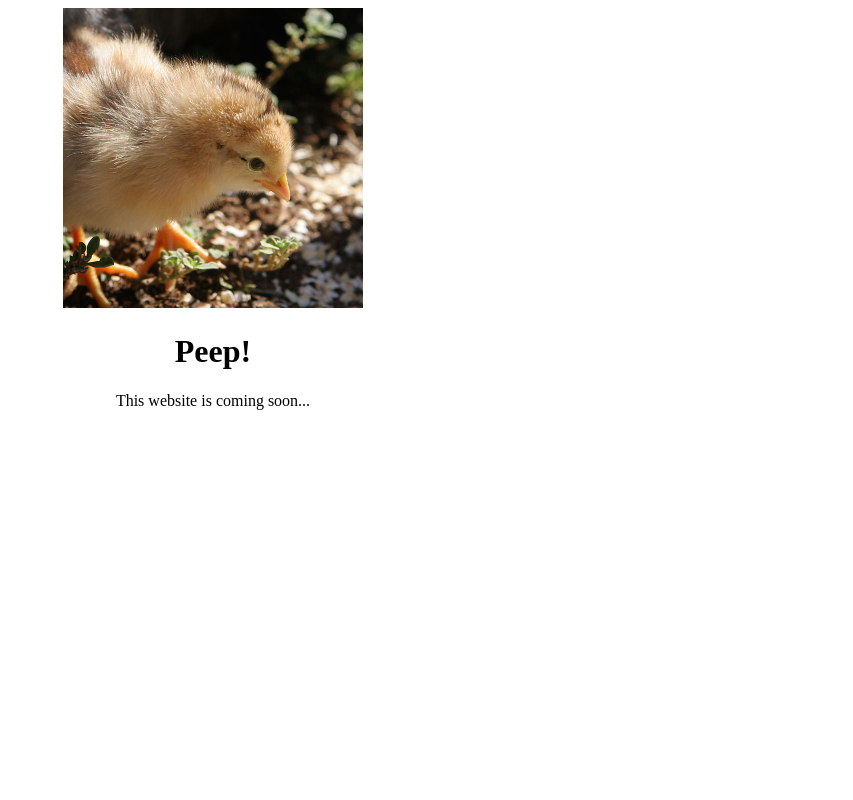
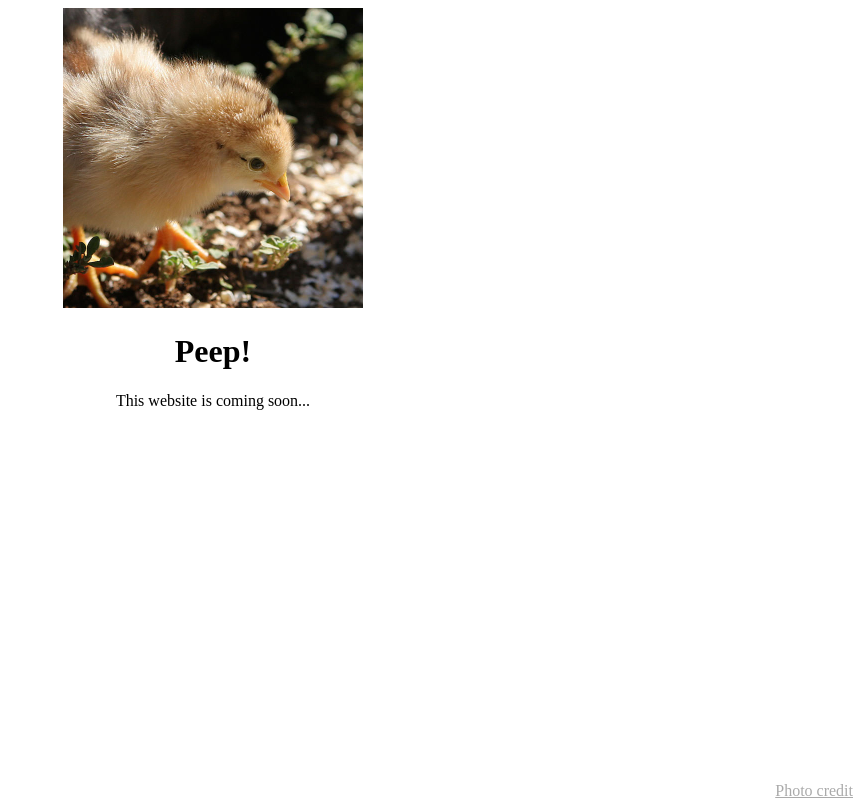
Before and after one commit to as-com/peep.gq, a plain HTML site: page index.html in a window 1280 px wide. Shown: the whole page, without its empty margins (427-1280 px from the left). Drawn offline with Linux system fonts and the light colour scheme.

Commit message:
Update index.html

```diff
--- a/index.html
+++ b/index.html
@@ -12,5 +12,6 @@ body {
 <img src="chick.jpg" width="300" height="300">
 <h1>Peep!</h1>
 <p>This website is coming soon...</p>
+<div style="position: fixed; bottom: 0; right: 0"><a href="http://commons.wikimedia.org/wiki/File:Chick.jpg" style="color: #aaa">Photo credit</a></div>
 </body>
 </html>
```
